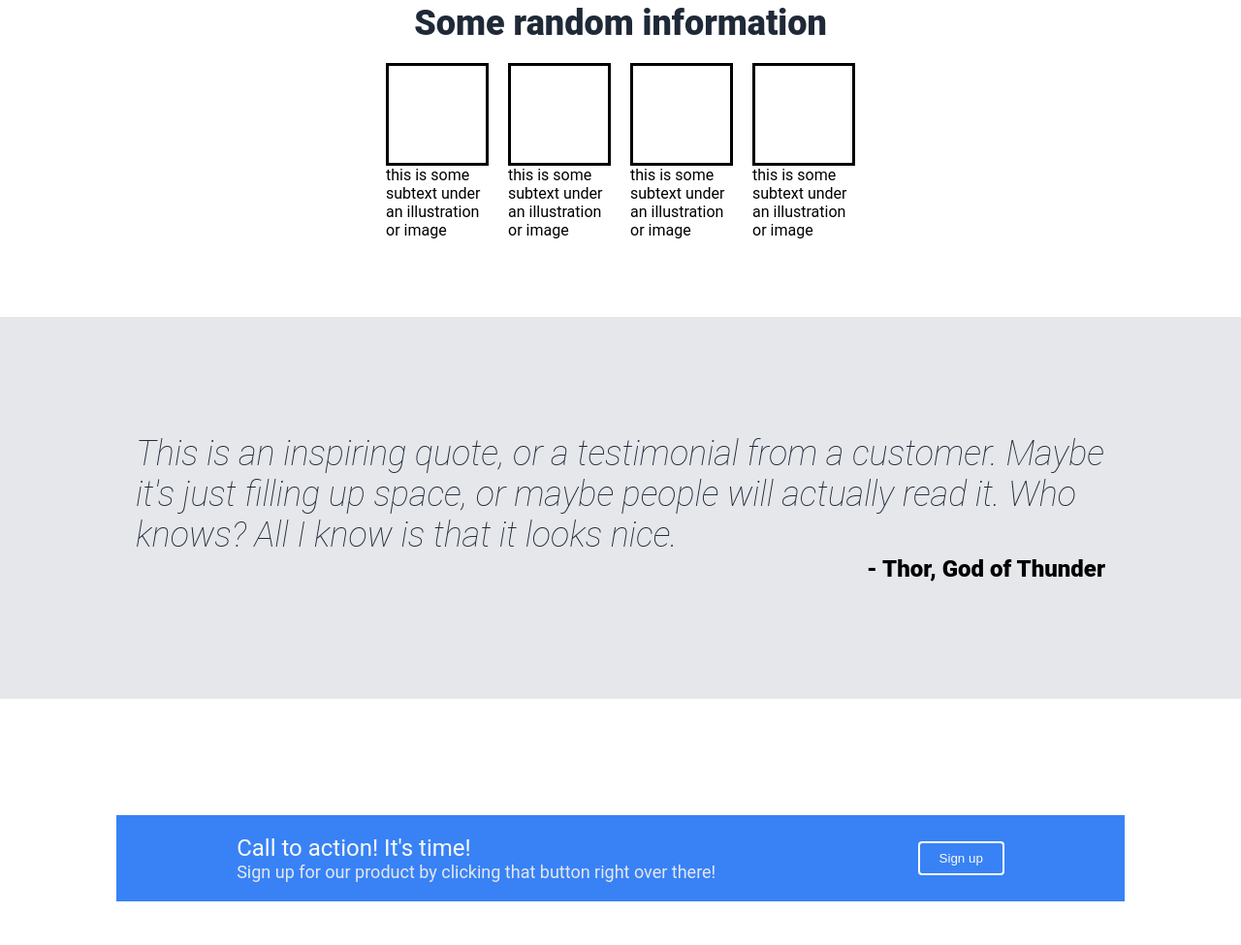
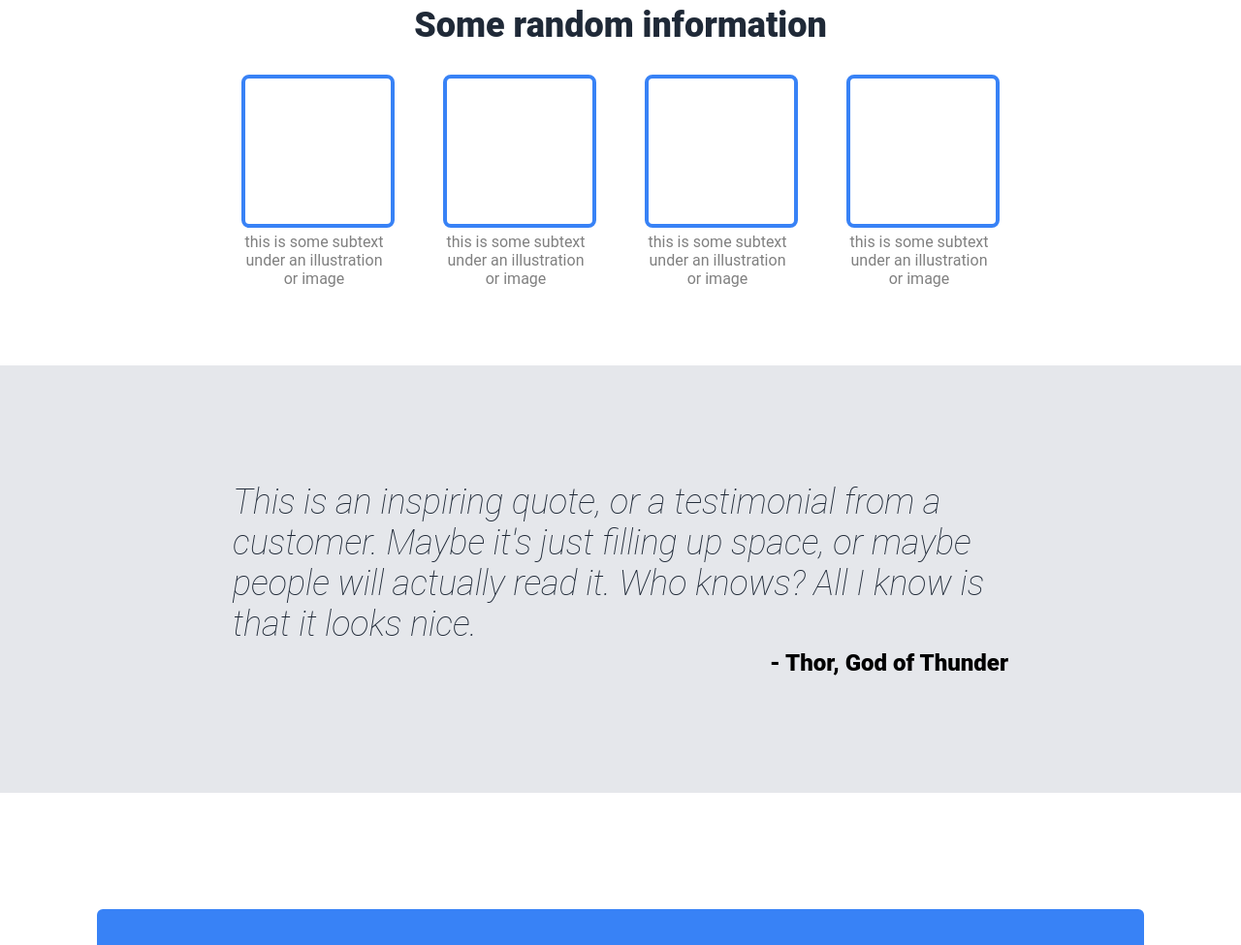
Before and after one commit to larcodan/landing-page-odin, a plain HTML site: page index.html in a window 1280 px wide. Shown: the part 592-1567 px from the top of the page at 97% size. Drawn offline with Linux system fonts and the light colour scheme.

Commit message:
Rounded borders for container two, changed sizing and padding for other containers Removed outline, loading page looks complete.

```diff
--- a/style.css
+++ b/style.css
@@ -70,6 +70,7 @@ ul {
     display: flex;
     flex-direction: column;
     gap: 10px;
+
 }
 
 .one-right {
@@ -99,12 +100,17 @@ ul {
     color: #E5E7EB;
 }
 
+.one-subtext {
+}
+
 .sign-up {
+    width: 120px;
+    font-size: 18px;
     background-color: #3882F6;
     color: #F9FAF8;
-    border-radius: 4px;
+    border-radius: 6px;
     border: none;
-    padding: 8px 20px;
+    padding: 6px 20px;
 }
 
 
@@ -119,7 +125,7 @@ ul {
     flex: 1, 1, 0;
     display: flex;
     flex-direction: column;
-    gap: 20px;
+    gap: 30px;
 }
 
 
@@ -134,23 +140,27 @@ ul {
 .info-boxes {
     display: flex;
     justify-content: center;
-    gap: 20px;
+    gap: 50px;
 }
 
 
 .two-box {
     display: flex;
     flex-direction: column;
+    gap: 5px;
 }
 
 .two-image {
-    height: 100px;
-    width: 100px;
-    border: black, solid;
+    height: 150px;
+    width: 150px;
+    border: 4px, solid, #3882F6;
+    border-radius: 8px;
 }
 
 .two-text {
-    max-width: 100px;
+    max-width: 150px;
+    text-align: center;
+    color: grey;
 }
 
 
@@ -163,10 +173,11 @@ ul {
 }
 
 .three-content {
-    width: 1000px;
+    width: 800px;
     flex: 1, 1, 0;
     display: flex;
     flex-direction: column;
+    gap: 5px;
 }
 
 .quote {
@@ -196,11 +207,14 @@ ul {
     display: flex;
     background-color: #3882F6;
     justify-content: space-around;
-    padding: 20px;
+    padding: 40px;
+    border-radius: 6px;
 }
 
 .four-text {
-
+    display: flex;
+    flex-direction: column;
+    gap: 5px;
 }
 
 .four-maintext {
```
